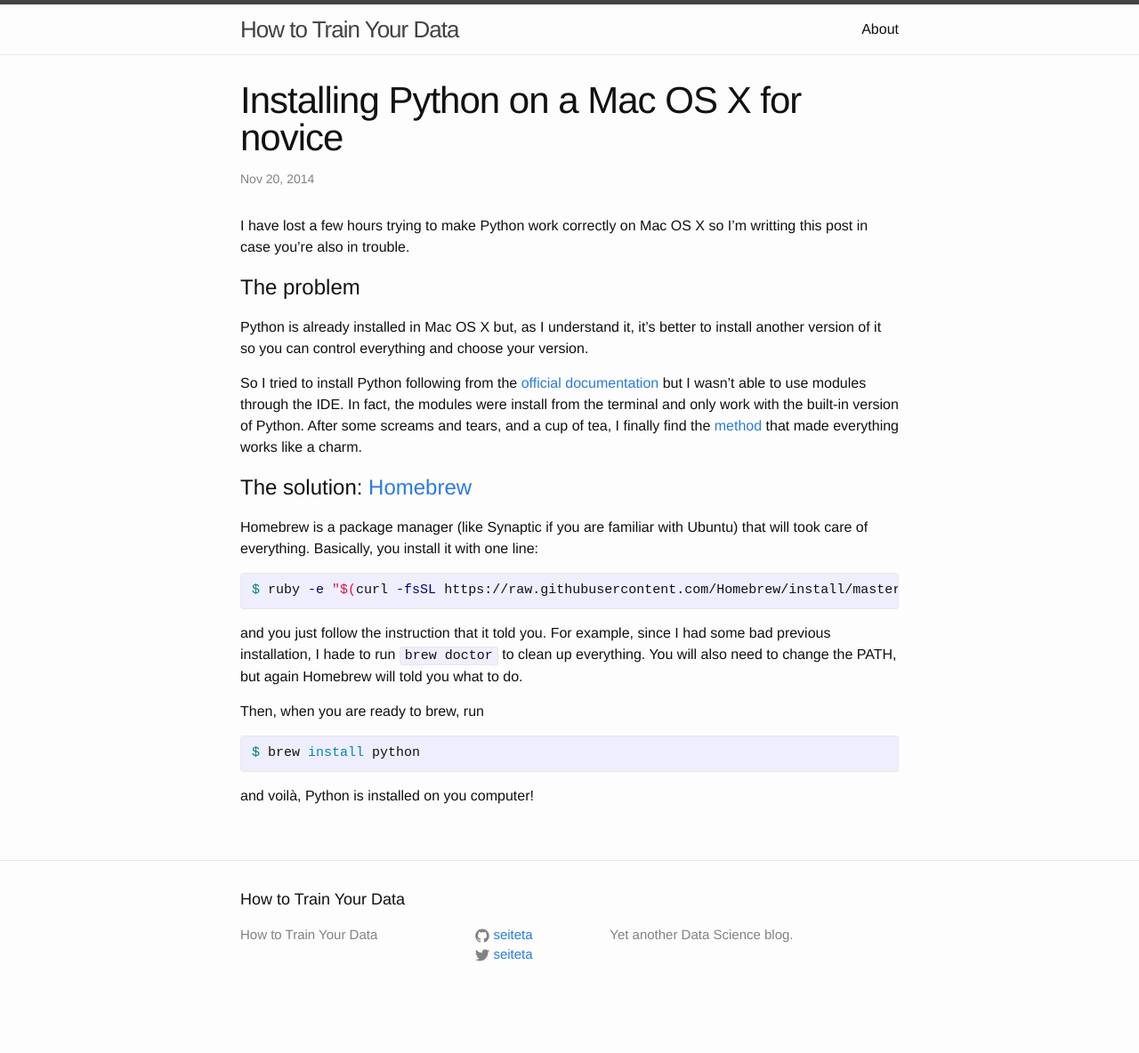
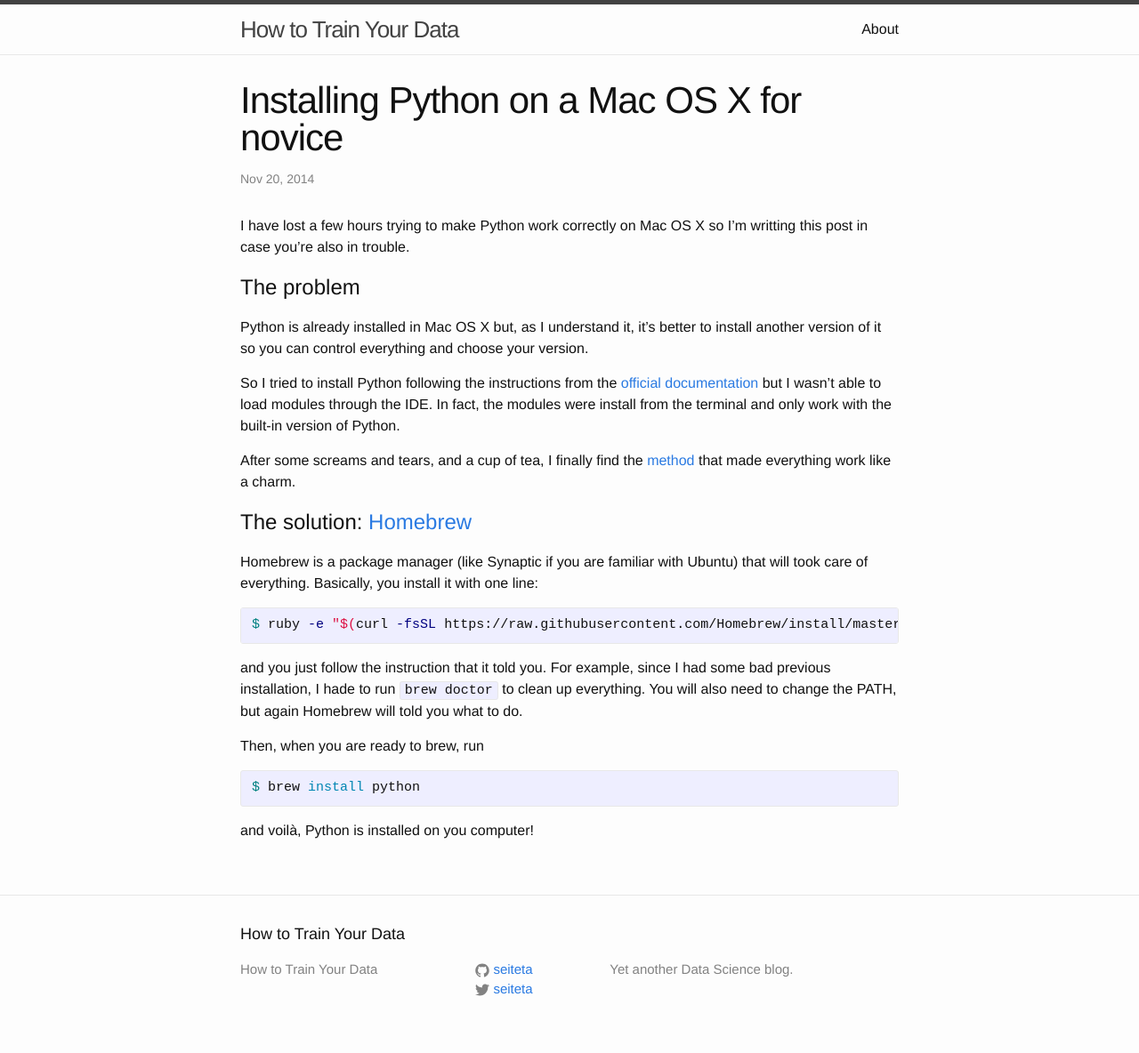
Before and after one commit to seiteta/seiteta.github.io_old, a Jekyll site: the page built from _posts/2014-11-20-installing-python-mac.md, in a window 1280 px wide. Shown: the whole page at 89% size. Built offline with Jekyll 4.4.1, drawn with Linux system fonts in a browser that asks for light colours; before the commit the page ends 1145 px from its top, so only the background shows below that.

Commit message:
Update 2014-11-20-installing-python-mac.md

```diff
--- a/_posts/2014-11-20-installing-python-mac.md
+++ b/_posts/2014-11-20-installing-python-mac.md
@@ -10,7 +10,10 @@ I have lost a few hours trying to make Python work correctly on Mac OS X so I'm
 Python is already installed in Mac OS X but, as I understand it, it's better to install another version of it so you can control everything and choose your version.
 
 
-So I tried to install Python following from the [official documentation](https://docs.python.org/2/using/mac.html) but I wasn't able to use modules through the IDE. In fact, the modules were install from the terminal and only work with the built-in version of Python. After some screams and tears, and a cup of tea, I finally find the [method](http://docs.python-guide.org/en/latest/starting/install/osx/) that made everything works like a charm.
+So I tried to install Python following the instructions from the [official documentation](https://docs.python.org/2/using/mac.html) but I wasn't able to load modules through the IDE. In fact, the modules were install from the terminal and only work with the built-in version of Python.
+
+
+After some screams and tears, and a cup of tea, I finally find the [method](http://docs.python-guide.org/en/latest/starting/install/osx/) that made everything work like a charm.
 
 
 #The solution: [Homebrew](http://brew.sh/)
```
